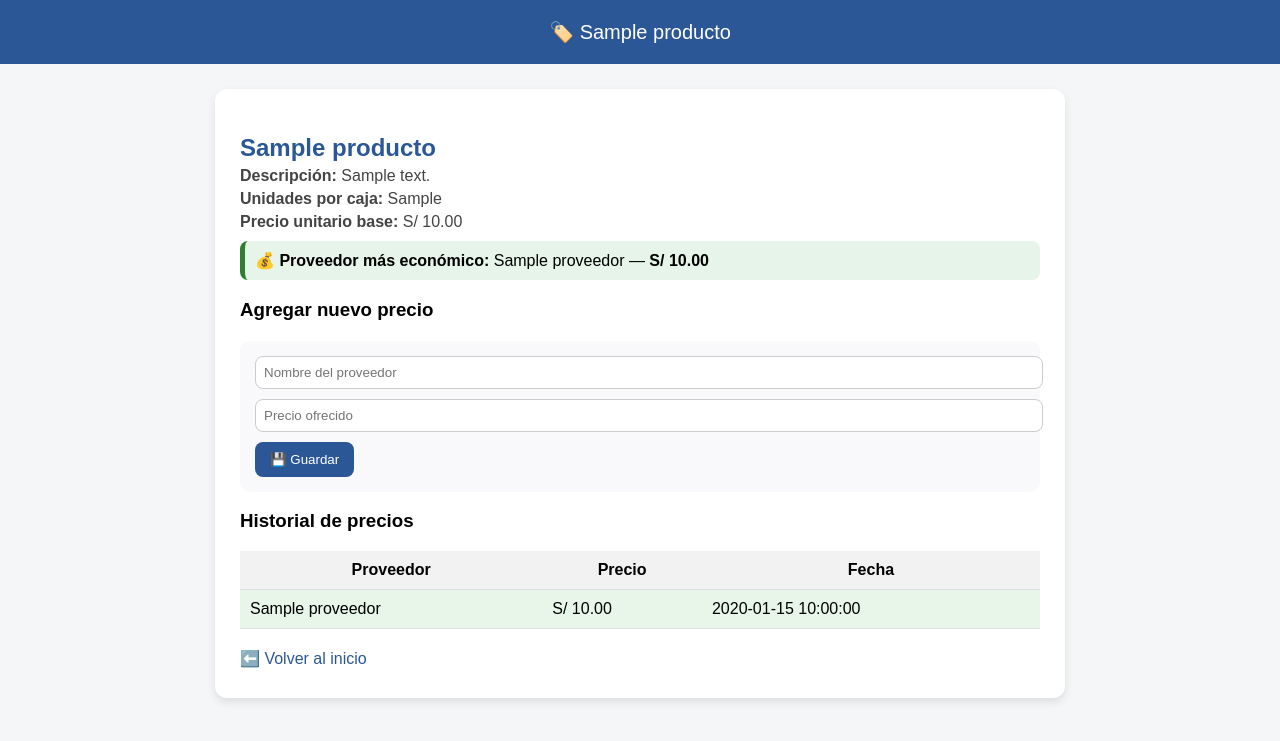
After one commit to Andersonriera/gestor-precios-flask, a Flask app: template templates/detalle.html in a window 1280 px wide. The commit adds this page. Shown: the top 741 px of the page. Run offline with Flask 3, Linux system fonts and the light colour scheme; the template is opened without the code that fills it: most values are stand-ins (such as "Sample title", 1, 10 or a date in 2020); some libraries are stand-ins or nearby versions.

Commit message:
Actualización: vista de detalle de productos y enlace desde el index

```diff
--- a/app.py
+++ b/app.py
@@ -3,31 +3,32 @@ import psycopg2
 from urllib.parse import urlparse
 import os
 from datetime import datetime
+import sqlite3
 
 app = Flask(__name__)
 
-# ------------------------------
-# Conexión con PostgreSQL
-# ------------------------------
+# --------------------------------
+# 🔹 Conexión automática (PostgreSQL en Render / SQLite local)
+# --------------------------------
 def conectar():
     db_url = os.environ.get("DATABASE_URL")
-    if not db_url:
-        db_url = "postgresql://gestor_precios_db_user:moZxkQ8zyq7LeCHhFVchHmkJoK73FFzq@dpg-d3remkmmcj7s73cienkg-a/gestor_precios_db"
 
-    result = urlparse(db_url)
-    conn = psycopg2.connect(
-        database=result.path[1:],
-        user=result.username,
-        password=result.password,
-        host=result.hostname,
-        port=result.port
-    )
-    return conn
+    if db_url:  # Render → PostgreSQL
+        result = urlparse(db_url)
+        conn = psycopg2.connect(
+            database=result.path[1:],
+            user=result.username,
+            password=result.password,
+            host=result.hostname,
+            port=result.port
+        )
+        return conn
+    else:  # Local → SQLite
+        return sqlite3.connect("productos.db")
 
-
-# ------------------------------
-# Crear tablas automáticamente
-# ------------------------------
+# --------------------------------
+# 🔹 Crear tablas automáticamente
+# --------------------------------
 def crear_tablas():
     try:
         with conectar() as conn:
@@ -53,15 +54,15 @@ def crear_tablas():
             """)
             conn.commit()
             cur.close()
-            print("✅ Tablas verificadas o creadas correctamente.")
+            print("✅ Tablas creadas o verificadas correctamente.")
     except Exception as e:
-        print(" Error al crear tablas:", e)
+        print("⚠️ Error al crear tablas:", e)
 
 crear_tablas()
 
-# ------------------------------
-# Página principal
-# ------------------------------
+# --------------------------------
+# 🏠 Página principal
+# --------------------------------
 @app.route('/')
 def index():
     search = request.args.get('search', '')
@@ -71,48 +72,16 @@ def index():
 
     if search:
         cur.execute("""
-            SELECT
-                p.id,
-                p.nombre,
-                p.descripcion,
-                p.precio_caja,
-                p.unidades_por_caja,
-                p.precio_unitario,
-                MIN(pr.precio) AS precio_minimo,
-                (
-                    SELECT proveedor
-                    FROM precios pr2
-                    WHERE pr2.producto_id = p.id
-                    ORDER BY pr2.precio ASC
-                    LIMIT 1
-                ) AS proveedor_minimo
-            FROM productos p
-            LEFT JOIN precios pr ON p.id = pr.producto_id
-            WHERE p.nombre ILIKE %s OR p.descripcion ILIKE %s
-            GROUP BY p.id
-            ORDER BY p.nombre ASC
+            SELECT id, nombre, descripcion, unidades_por_caja
+            FROM productos
+            WHERE nombre ILIKE %s OR descripcion ILIKE %s
+            ORDER BY nombre ASC
         """, (f"%{search}%", f"%{search}%"))
     else:
         cur.execute("""
-            SELECT
-                p.id,
-                p.nombre,
-                p.descripcion,
-                p.precio_caja,
-                p.unidades_por_caja,
-                p.precio_unitario,
-                MIN(pr.precio) AS precio_minimo,
-                (
-                    SELECT proveedor
-                    FROM precios pr2
-                    WHERE pr2.producto_id = p.id
-                    ORDER BY pr2.precio ASC
-                    LIMIT 1
-                ) AS proveedor_minimo
-            FROM productos p
-            LEFT JOIN precios pr ON p.id = pr.producto_id
-            GROUP BY p.id
-            ORDER BY p.nombre ASC
+            SELECT id, nombre, descripcion, unidades_por_caja
+            FROM productos
+            ORDER BY nombre ASC
         """)
 
     productos = cur.fetchall()
@@ -124,9 +93,9 @@ def index():
 
     return render_template('index.html', productos=productos, search=search)
 
-# ------------------------------
-# Agregar producto
-# ------------------------------
+# --------------------------------
+# ➕ Agregar producto
+# --------------------------------
 @app.route('/agregar', methods=['GET', 'POST'])
 def agregar():
     if request.method == 'POST':
@@ -148,48 +117,58 @@ def agregar():
         return redirect('/')
     return render_template('agregar.html')
 
-
-# ------------------------------
-# Página de precios
-# ------------------------------
-@app.route('/precio/<int:producto_id>', methods=['GET', 'POST'])
-def precio(producto_id):
+# --------------------------------
+# 🔍 Detalle del producto (ver precios y proveedor más barato)
+# --------------------------------
+@app.route('/detalle/<int:producto_id>', methods=['GET', 'POST'])
+def detalle(producto_id):
     conn = conectar()
     cur = conn.cursor()
 
+    # Detectar si usamos SQLite o PostgreSQL
+    is_sqlite = "sqlite" in str(type(conn)).lower()
+    placeholder = "?" if is_sqlite else "%s"
+
+    # Obtener producto
+    cur.execute(f"SELECT * FROM productos WHERE id = {placeholder}", (producto_id,))
+    producto = cur.fetchone()
+
+    if not producto:
+        conn.close()
+        return "Producto no encontrado", 404
+
+    columnas = [desc[0] for desc in cur.description]
+    producto = dict(zip(columnas, producto))
+
+    # Agregar nuevo precio si se envía formulario
     if request.method == 'POST':
         proveedor = request.form['proveedor']
         precio_valor = float(request.form['precio'])
         fecha = datetime.now()
-        cur.execute("""
-            INSERT INTO precios (producto_id, proveedor, precio, fecha)
-            VALUES (%s, %s, %s, %s)
-        """, (producto_id, proveedor, precio_valor, fecha))
+
+        cur.execute(
+            f"INSERT INTO precios (producto_id, proveedor, precio, fecha) VALUES ({placeholder}, {placeholder}, {placeholder}, {placeholder})",
+            (producto_id, proveedor, precio_valor, fecha)
+        )
         conn.commit()
 
-    cur.execute("SELECT * FROM productos WHERE id = %s", (producto_id,))
-    producto = cur.fetchone()
-    columnas = [desc[0] for desc in cur.description]
-    producto = dict(zip(columnas, producto)) if producto else None
-
-    cur.execute("""
-        SELECT * FROM precios WHERE producto_id = %s ORDER BY fecha DESC
-    """, (producto_id,))
+    # Consultar precios existentes
+    cur.execute(
+        f"SELECT proveedor, precio, fecha FROM precios WHERE producto_id = {placeholder} ORDER BY precio ASC",
+        (producto_id,)
+    )
     precios = cur.fetchall()
     columnas = [desc[0] for desc in cur.description]
     precios = [dict(zip(columnas, fila)) for fila in precios]
 
     precio_minimo = min(precios, key=lambda x: x['precio']) if precios else None
 
-    cur.close()
     conn.close()
 
-    return render_template('precios.html', producto=producto, precios=precios, precio_minimo=precio_minimo)
-
-
-# ------------------------------
-# Editar producto
-# ------------------------------
+    return render_template('detalle.html', producto=producto, precios=precios, precio_minimo=precio_minimo)
+# --------------------------------
+# ✏️ Editar producto
+# --------------------------------
 @app.route('/editar/<int:producto_id>', methods=['GET', 'POST'])
 def editar(producto_id):
     conn = conectar()
@@ -221,10 +200,9 @@ def editar(producto_id):
     conn.close()
     return render_template('editar.html', producto=producto)
 
-
-# ------------------------------
-# Eliminar producto
-# ------------------------------
+# --------------------------------
+# 🗑️ Eliminar producto
+# --------------------------------
 @app.route('/eliminar/<int:producto_id>')
 def eliminar(producto_id):
     conn = conectar()
@@ -236,9 +214,8 @@ def eliminar(producto_id):
     conn.close()
     return redirect('/')
 
-
-# ------------------------------
-# Iniciar servidor
-# ------------------------------
+# --------------------------------
+# 🚀 Iniciar servidor
+# --------------------------------
 if __name__ == '__main__':
     app.run(debug=True)
--- /dev/null
+++ b/templates/detalle.html
@@ -0,0 +1,142 @@
+<!DOCTYPE html>
+<html lang="es">
+<head>
+    <meta charset="UTF-8">
+    <meta name="viewport" content="width=device-width, initial-scale=1.0">
+    <title>{{ producto['nombre'] }}</title>
+    <style>
+        body {
+            font-family: Arial, sans-serif;
+            background-color: #f4f6f8;
+            margin: 0;
+            padding: 0;
+        }
+        header {
+            background-color: #2b5797;
+            color: white;
+            text-align: center;
+            padding: 20px;
+            font-size: 20px;
+        }
+        .container {
+            max-width: 800px;
+            margin: 25px auto;
+            background: white;
+            border-radius: 12px;
+            padding: 25px;
+            box-shadow: 0 4px 10px rgba(0,0,0,0.1);
+        }
+        h2 {
+            color: #2b5797;
+            margin-bottom: 5px;
+        }
+        p {
+            margin: 5px 0;
+            color: #444;
+        }
+        .precio-barato {
+            background: #e6f4ea;
+            padding: 10px;
+            border-radius: 8px;
+            border-left: 5px solid #2e7d32;
+            margin-top: 10px;
+        }
+        form {
+            margin-top: 20px;
+            background: #f9f9fb;
+            padding: 15px;
+            border-radius: 10px;
+        }
+        input[type="text"], input[type="number"] {
+            padding: 8px;
+            margin-bottom: 10px;
+            width: 100%;
+            border: 1px solid #ccc;
+            border-radius: 8px;
+        }
+        button {
+            background-color: #2b5797;
+            color: white;
+            border: none;
+            padding: 10px 15px;
+            border-radius: 8px;
+        }
+        table {
+            width: 100%;
+            border-collapse: collapse;
+            margin-top: 15px;
+        }
+        th, td {
+            padding: 10px;
+            border-bottom: 1px solid #ddd;
+        }
+        th {
+            background: #f2f2f2;
+        }
+        a {
+            color: #2b5797;
+            text-decoration: none;
+        }
+        a:hover {
+            text-decoration: underline;
+        }
+        @media (max-width: 600px) {
+            header { font-size: 18px; padding: 15px; }
+            .container { width: 90%; padding: 15px; }
+            table, th, td { font-size: 14px; }
+        }
+    </style>
+</head>
+<body>
+
+    <header>🏷️ {{ producto['nombre'] }}</header>
+
+    <div class="container">
+        <h2>{{ producto['nombre'] }}</h2>
+        <p><strong>Descripción:</strong> {{ producto['descripcion'] or "Sin descripción" }}</p>
+        <p><strong>Unidades por caja:</strong> {{ producto['unidades_por_caja'] }}</p>
+        <p><strong>Precio unitario base:</strong> S/ {{ "%.2f"|format(producto['precio_unitario']) }}</p>
+
+        {% if precio_minimo %}
+            <div class="precio-barato">
+                💰 <strong>Proveedor más económico:</strong> {{ precio_minimo['proveedor'] }} —
+                <strong>S/ {{ "%.2f"|format(precio_minimo['precio']) }}</strong>
+            </div>
+        {% else %}
+            <p>No hay precios registrados aún.</p>
+        {% endif %}
+
+        <h3>Agregar nuevo precio</h3>
+        <form method="POST">
+            <input type="text" name="proveedor" placeholder="Nombre del proveedor" required>
+            <input type="number" step="0.01" name="precio" placeholder="Precio ofrecido" required>
+            <button type="submit">💾 Guardar</button>
+        </form>
+
+        {% if precios %}
+            <h3>Historial de precios</h3>
+            <table>
+                <thead>
+                    <tr>
+                        <th>Proveedor</th>
+                        <th>Precio</th>
+                        <th>Fecha</th>
+                    </tr>
+                </thead>
+                <tbody>
+                    {% for p in precios %}
+                    <tr {% if precio_minimo and p['precio'] == precio_minimo['precio'] %}style="background:#e8f5e9;"{% endif %}>
+                        <td>{{ p['proveedor'] }}</td>
+                        <td>S/ {{ "%.2f"|format(p['precio']) }}</td>
+                        <td>{{ p['fecha'] }}</td>
+                    </tr>
+                    {% endfor %}
+                </tbody>
+            </table>
+        {% endif %}
+
+        <p style="margin-top:20px;"><a href="/">⬅️ Volver al inicio</a></p>
+    </div>
+
+</body>
+</html>
```
Also changed, not shown: templates/index.html (+30 -79 lines).
